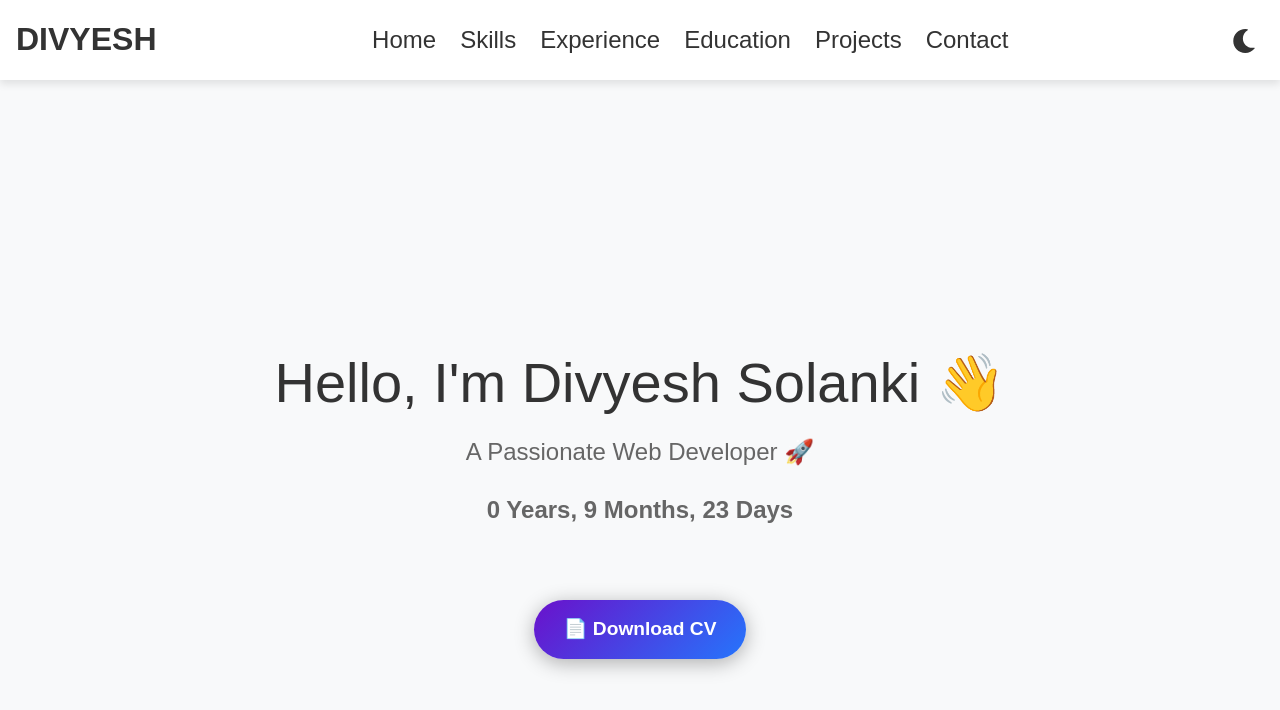
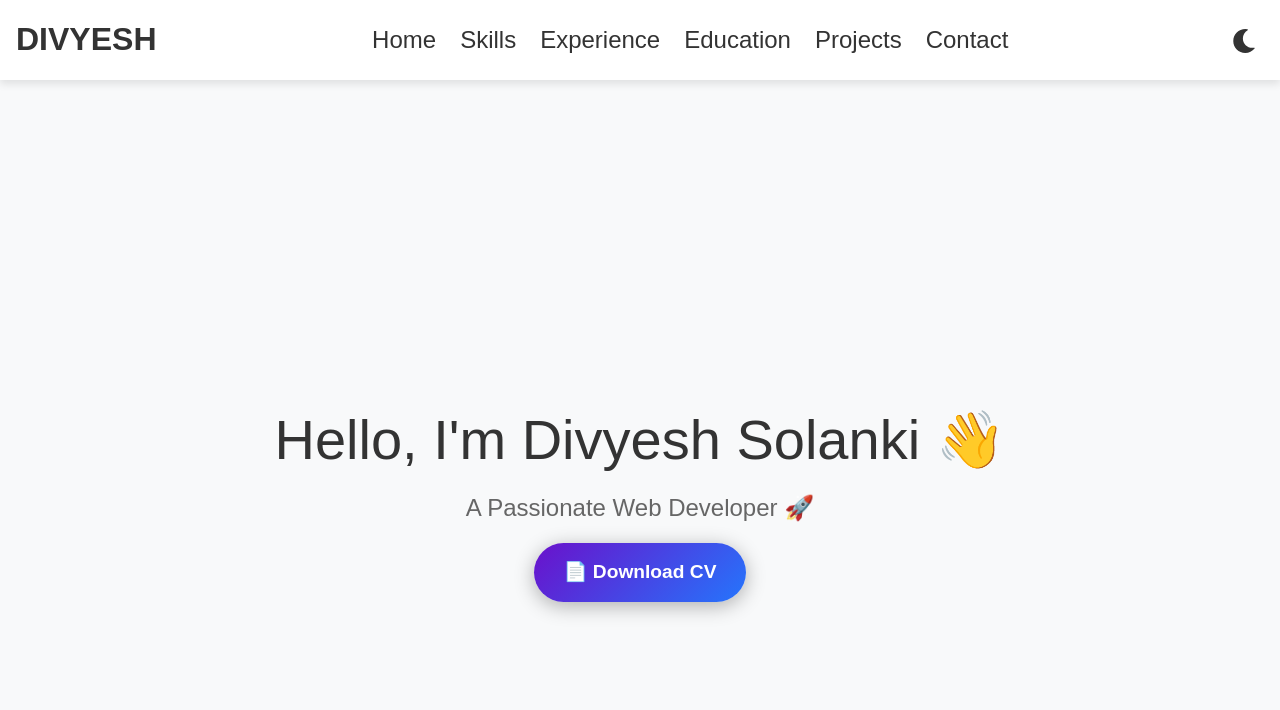
Before and after one commit to divyesh2303/My_Portfolio, a React (Vite) app: page / in a window 1280 px wide. Shown: the top 710 px of the page. Built offline with nearby package versions, Linux system fonts and the light colour scheme.

Commit message:
update cv

```diff
--- a/src/pages/Home.jsx
+++ b/src/pages/Home.jsx
@@ -84,11 +84,11 @@
         transition={{ duration: 1, delay: 0.5 }}
       >
         A Passionate Web Developer 🚀
-        <WorkExperience  />
+        {/* <WorkExperience /> */}
       </motion.p>
 
       <motion.a
-        href="https://drive.google.com/uc?export=download&id=1WKjKJfrSq4YtcM1kqFKePVI8_V1gPwN3"
+        href="https://drive.google.com/file/d/1jUOL1eo7DL_AaEocrwv6lZ_OjAifK41H/view?usp=drive_link"
         download
         className="download-btn"
         initial={{ opacity: 0 }}
```
